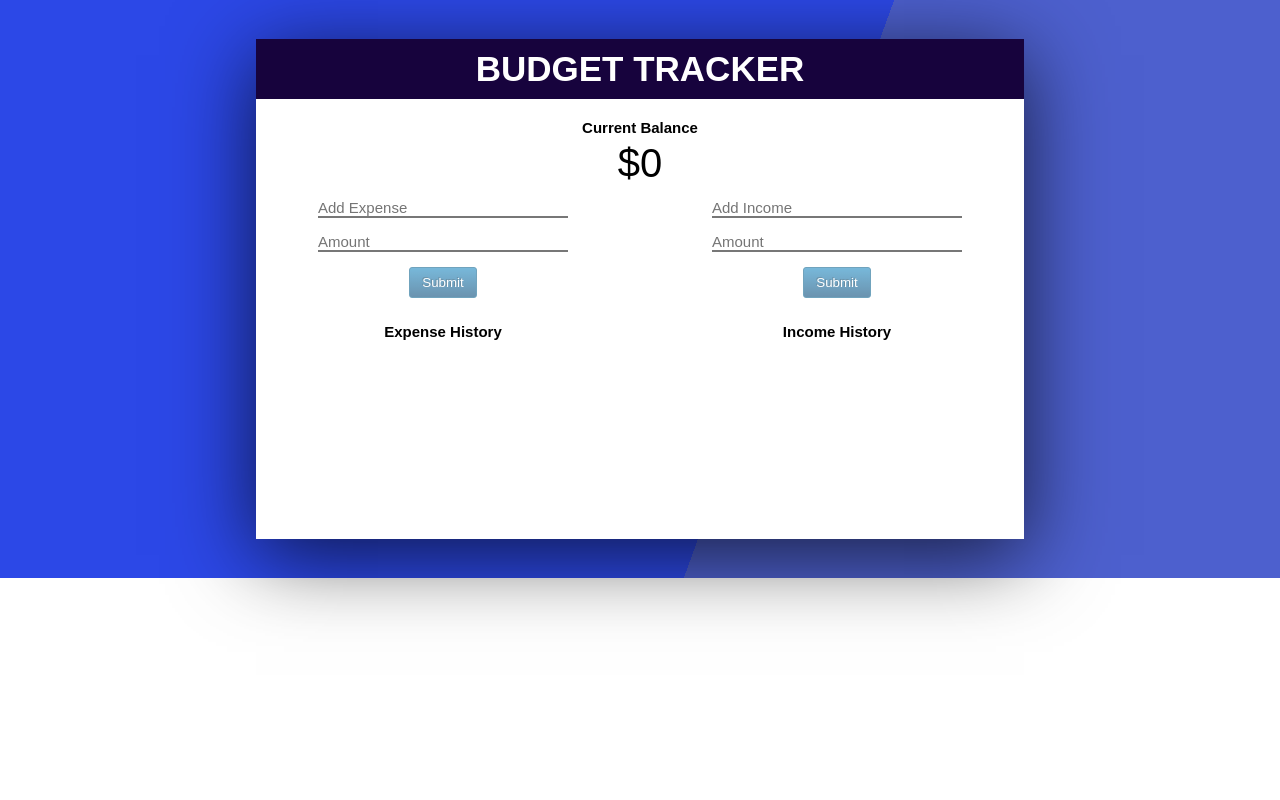
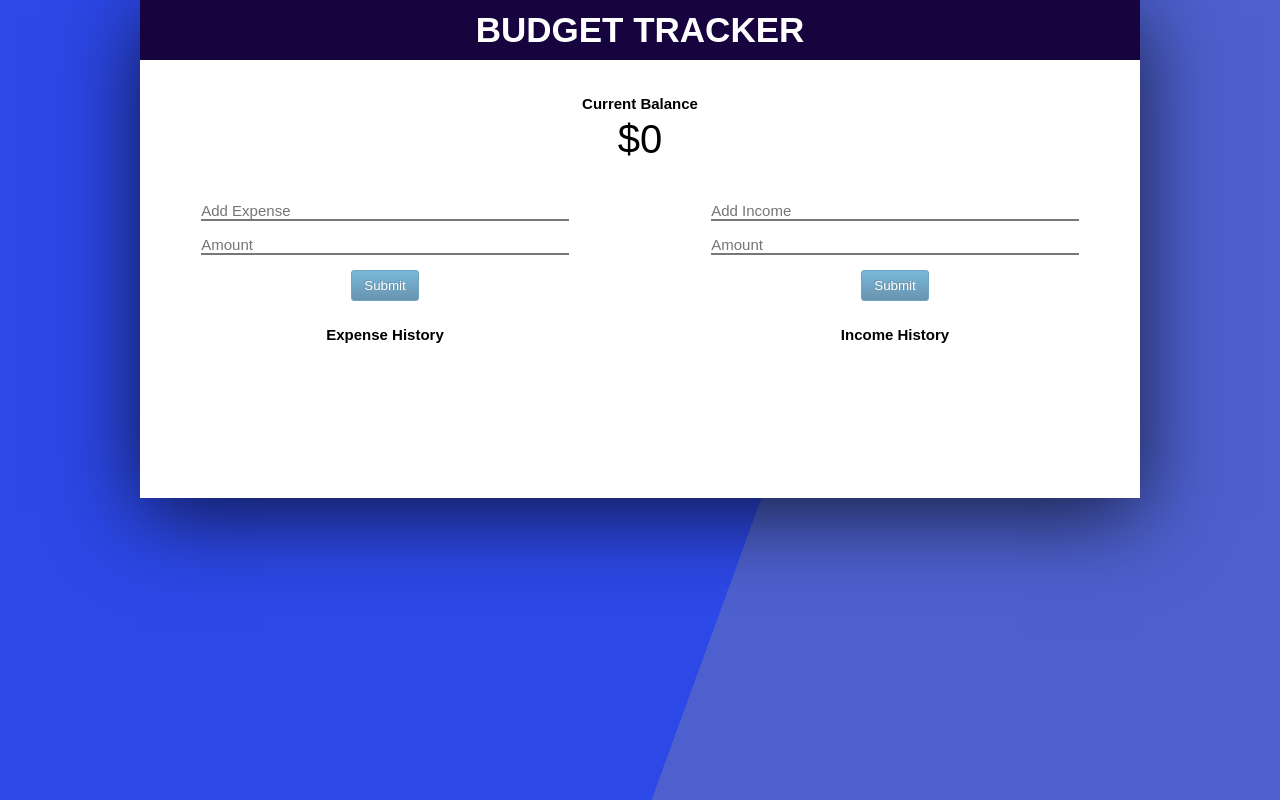
Before and after one commit to EllaAro/budget-tracker, a React (Create React App) app: page / in a window 1280 px wide. Built offline with nearby package versions, Linux system fonts and the light colour scheme; a web font is replaced by a local one.

Commit message:
Minor CSS Changes

```diff
--- a/src/App.css
+++ b/src/App.css
@@ -12,23 +12,20 @@ body {
 }
 
 .container {
+  min-width: 360px;
   width: 100%;
-  height: 578px;
+  min-height: 100vh;
+  /* height: 578px; */
   background: linear-gradient(110deg, #2c48e7 60%, #4d60ce 60%);
-  display: flex;
-  justify-content: center;
-  align-items: center;
 }
 
 .wrapper {
   background-color: white;
-  width: 60%;
-  height: 500px;
   display: grid;
   grid-gap: 20px;
   grid-template-columns: 1fr 1fr;
-  grid-auto-rows: 60px;
   box-shadow: 0 16px 80px rgba(0, 0, 0, 0.7);
+  padding-bottom: 50px;
 }
 
 .header,
@@ -50,6 +47,7 @@ body {
 
 .balance {
   font-size: 10px;
+  padding: 15px;
 }
 
 .balance p {
@@ -65,7 +63,7 @@ body {
 }
 
 .input-actions input:not([type="submit"]) {
-  width: 250px;
+  width: 75%;
   margin-bottom: 10px;
   border: none;
   background: transparent;
@@ -73,6 +71,10 @@ body {
   font-size: 15px;
   outline: none;
   transition: border-bottom 0.4s;
+}
+
+input[type="number"] {
+  -moz-appearance: textfield;
 }
 
 .submit-btn.disabled {
@@ -133,9 +135,6 @@ body {
   margin: 5px;
 }
 
-.transaction-list {
-}
-
 .delete-btn {
   transform: translateX(4rem);
   border: none;
@@ -147,3 +146,43 @@ body {
   cursor: pointer;
   outline: none;
 }
+
+.transactions {
+  margin: 0 auto;
+  width: 350px;
+  height: 100px;
+  overflow: auto;
+}
+
+.transaction-list {
+  height: 100%;
+  list-style-type: disc;
+}
+
+.transaction-list li {
+  padding-left: 20px;
+}
+
+@media screen and (max-width: 500px) {
+  .wrapper {
+    grid-template-columns: 1fr;
+  }
+  .header,
+  .balance {
+    grid-column: 1;
+  }
+}
+
+@media screen and (min-width: 1200px) {
+  .wrapper {
+    width: 1000px;
+    margin: 0 auto;
+  }
+}
+
+/* Chrome, Safari, Edge, Opera */
+input::-webkit-outer-spin-button,
+input::-webkit-inner-spin-button {
+  -webkit-appearance: none;
+  margin: 0;
+}
--- a/src/components/sharedComponents/TransactionList.js
+++ b/src/components/sharedComponents/TransactionList.js
@@ -2,10 +2,12 @@ import React from "react";
 
 const TransactionList = ({ transactionActionType, transactionList }) => {
   return (
-    <div>
+    <React.Fragment>
       <h2 className="header-history">{`${transactionActionType} History`}</h2>
-      <ul>{transactionList}</ul>
-    </div>
+      <div className="transactions">
+        <ul className="transaction-list">{transactionList}</ul>
+      </div>
+    </React.Fragment>
   );
 };
 
--- a/src/components/sharedComponents/TransactionListItem.js
+++ b/src/components/sharedComponents/TransactionListItem.js
@@ -5,9 +5,8 @@ const TransactionListItem = ({ id, type, amount, deleteFunction }) => {
   const dispatch = useDispatch();
 
   return (
-    <li>
-      <span>{type}</span>
-      <span>${amount}</span>
+    <li className="transaction">
+      <span>{`${type}, the amount is: $${amount}`}</span>
       <button
         className="delete-btn"
         onClick={() => dispatch(deleteFunction(id))}
```
